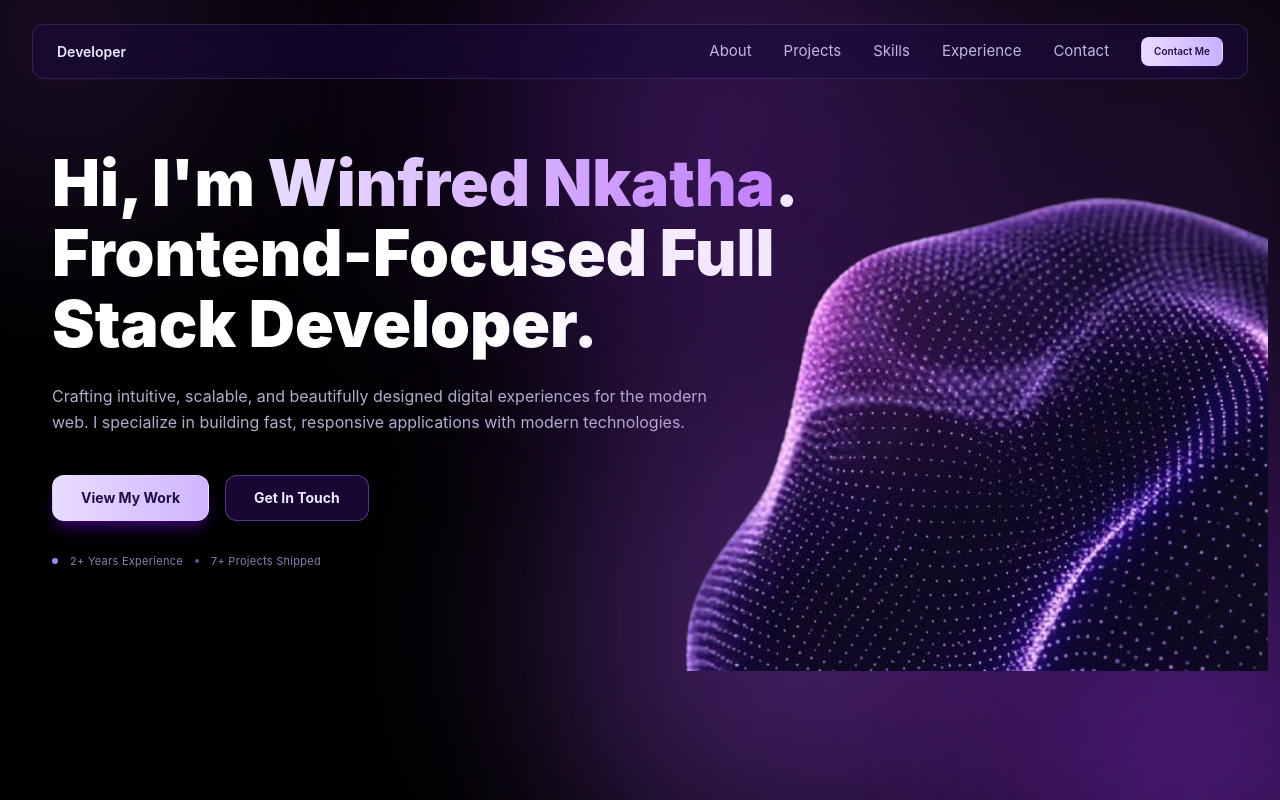
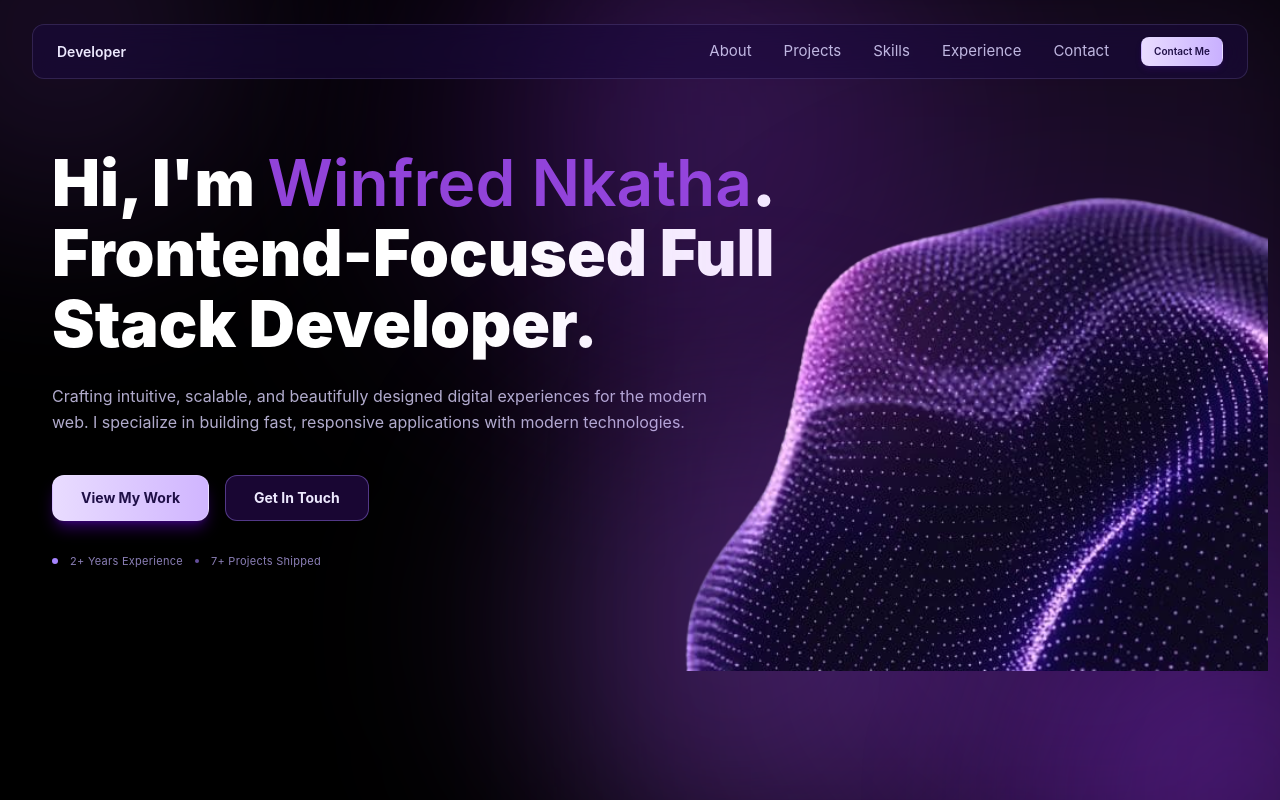
Before and after one commit to Winney360/Winfred-Nkatha-Portfolio, a React (Vite) app in the folder client/: page / in a window 1280 px wide. Shown: the top 800 px of the page. Built offline with nearby package versions, Linux system fonts and the light colour scheme.

Commit message:
refactor(Hero): update name styling for improved readability and emphasis

```diff
--- a/client/src/sections/Hero.jsx
+++ b/client/src/sections/Hero.jsx
@@ -50,7 +50,7 @@ const Hero = () => {
               className="z-10 w-full lg:w-3/4"
             >
               <h1 className="text-balance text-[2.4rem] font-black leading-[1.1] text-white md:text-[3.8rem] lg:text-[4rem]">
-                Hi, I&apos;m <span className="bg-linear-to-r from-[#e9dcff] to-[#c887ff] bg-clip-text text-transparent">Winfred Nkatha</span>.
+                Hi, I&apos;m <span className="text-[#9143d9] font-semibold">Winfred Nkatha</span>.
                 <br />
                 Frontend-Focused Full
                 <br />
```
